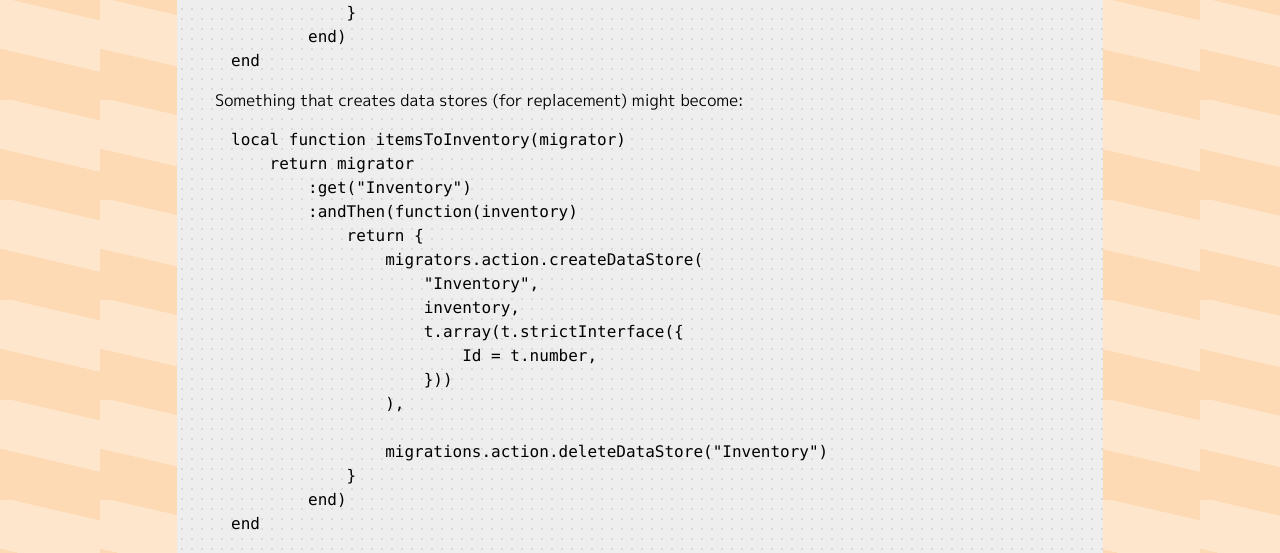
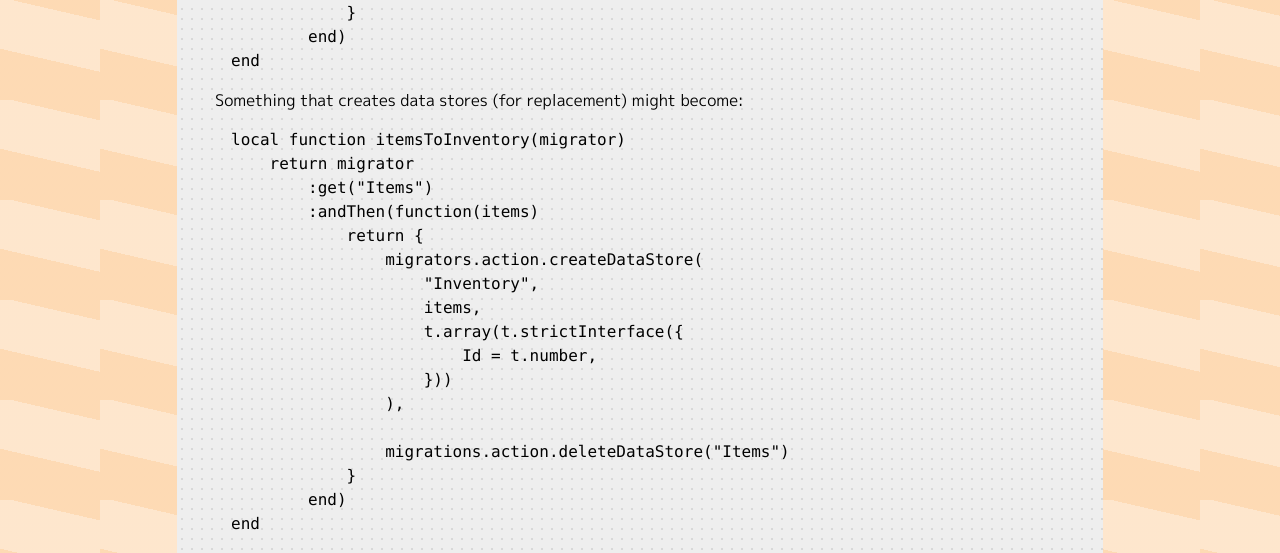
Before and after one commit to Kampfkarren/blog, a Gatsby site: page /articles/migrators-validators-and-strict-typing/ in a window 1280 px wide. Shown: the part 4400-4953 px from the top of the page. Built offline with nearby package versions, Linux system fonts and the light colour scheme; Gatsby itself is replaced by a stand-in of ours; some packages are replaced by stand-ins of ours; code samples lack their colours.

Commit message:
Typo -- Inventory -> Items

````diff
--- a/src/articles/migrators-validators-and-strict-typing.md
+++ b/src/articles/migrators-validators-and-strict-typing.md
@@ -179,18 +179,18 @@ Something that creates data stores (for replacement) might become:
 ```lua
 local function itemsToInventory(migrator)
     return migrator
-        :get("Inventory")
-        :andThen(function(inventory)
+        :get("Items")
+        :andThen(function(items)
             return {
                 migrators.action.createDataStore(
                     "Inventory",
-                    inventory,
+                    items,
                     t.array(t.strictInterface({
                         Id = t.number,
                     }))
                 ),
 
-                migrations.action.deleteDataStore("Inventory")
+                migrations.action.deleteDataStore("Items")
             }
         end)
 end
````
